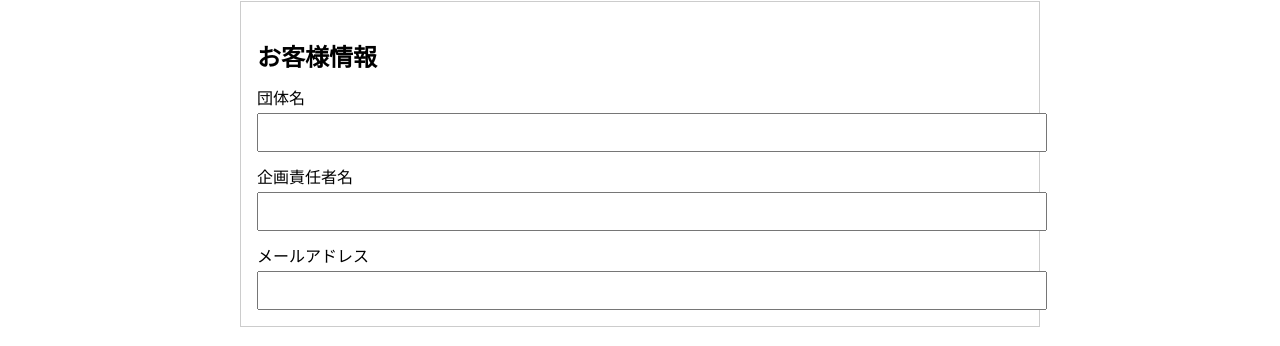
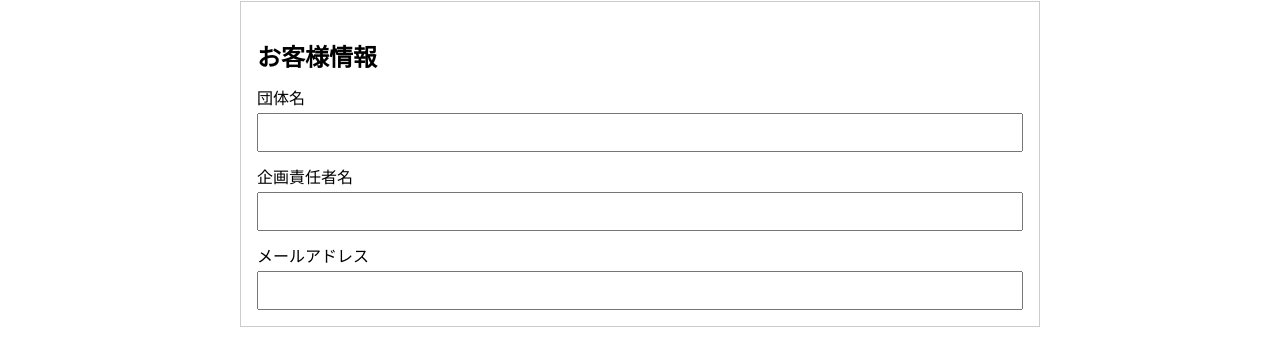
Before and after one commit to yokohamafest30kanri/yokohamasai-buppin, a Next.js app: page /register in a window 1280 px wide. Shown: the part 422-768 px from the top of the page. Built offline with nearby package versions, Linux system fonts and the light colour scheme.

Commit message:
edit register

```diff
--- a/app/register/page.tsx
+++ b/app/register/page.tsx
@@ -19,30 +19,30 @@ export default function RegisterPage() {
   const [loading, setLoading] = useState(false);
   const [isNotMogi, setIsNotMogi] = useState(false);
 
+  // ✅ ←ここが重要（price安全化）
   const totalPrice = isNotMogi
     ? 0
-    : cart.reduce((sum, item) => sum + item.price * item.qty, 0);
+    : cart.reduce(
+        (sum, item) => sum + (item.price ?? 0) * item.qty,
+        0
+      );
 
   const handleSubmit = async () => {
-    // ✅ カートチェック
     if (cart.length === 0) {
       alert("カートが空です");
       return;
     }
 
-    // ✅ 空白チェック（trim）
     if (!groupName.trim() || !leaderName.trim() || !contact.trim()) {
       alert("すべての項目を入力してください");
       return;
     }
 
-    // ✅ メールチェック
     if (!contact.includes("@")) {
       alert("正しいメールアドレスを入力してください");
       return;
     }
 
-    // ✅ 登録確認（重要）
     if (!confirm("この内容で登録しますか？")) {
       return;
     }
@@ -60,7 +60,7 @@ export default function RegisterPage() {
           qty: item.qty,
         })),
         totalPrice,
-        createdAt: new Date(), // ✅ 追加
+        createdAt: new Date(),
       });
 
       try {
@@ -94,7 +94,6 @@ export default function RegisterPage() {
 
   return (
     <main style={{ padding: "20px", maxWidth: "800px", margin: "0 auto" }}>
-      {/* タイトル */}
       <h1 style={{ fontSize: "26px", marginBottom: "10px", fontWeight: "bold" }}>
         借用物品登録
       </h1>
@@ -130,7 +129,10 @@ export default function RegisterPage() {
         {cart.length === 0 ? (
           <p>カートに物品が入っていません。</p>
         ) : (
-          cart.map((item) => (
+          cart.map((item) => {
+            const price = item.price ?? 0;
+
+            return (
               <div
                 key={item.id}
                 style={{
@@ -146,12 +148,13 @@ export default function RegisterPage() {
                 <span>
                   {isNotMogi
                     ? "0円"
-                  : item.price === 0
+                    : price === 0
                     ? "0円"
-                  : `${item.price * item.qty}円`}
+                    : `${price * item.qty}円`}
                 </span>
               </div>
-          ))
+            );
+          })
         )}
 
         <hr style={{ margin: "12px 0" }} />
@@ -175,7 +178,12 @@ export default function RegisterPage() {
           <input
             value={groupName}
             onChange={(e) => setGroupName(e.target.value)}
-            style={{ width: "100%", padding: "10px", marginTop: "4px" }}
+            style={{
+              width: "100%",
+              padding: "10px",
+              marginTop: "4px",
+              boxSizing: "border-box",
+            }}
           />
         </div>
 
@@ -184,7 +192,12 @@ export default function RegisterPage() {
           <input
             value={leaderName}
             onChange={(e) => setLeaderName(e.target.value)}
-            style={{ width: "100%", padding: "10px", marginTop: "4px" }}
+            style={{
+              width: "100%",
+              padding: "10px",
+              marginTop: "4px",
+              boxSizing: "border-box",
+            }}
           />
         </div>
 
@@ -194,19 +207,18 @@ export default function RegisterPage() {
             type="email"
             value={contact}
             onChange={(e) => setContact(e.target.value)}
-            style={{ width: "100%", padding: "10px", marginTop: "4px" }}
+            style={{
+              width: "100%",
+              padding: "10px",
+              marginTop: "4px",
+              boxSizing: "border-box",
+            }}
           />
         </div>
       </div>
 
       {/* ボタン */}
-      <div
-        style={{
-          display: "flex",
-          flexWrap: "wrap",
-          gap: "10px",
-        }}
-      >
+      <div style={{ display: "flex", flexWrap: "wrap", gap: "10px" }}>
         <Link href="/cart" style={{ width: "100%", maxWidth: "260px" }}>
           <button
             style={{
@@ -259,3 +271,4 @@ export default function RegisterPage() {
     </main>
   );
 }
+``
```
Lines whose indentation alone changed are shown as unchanged.
